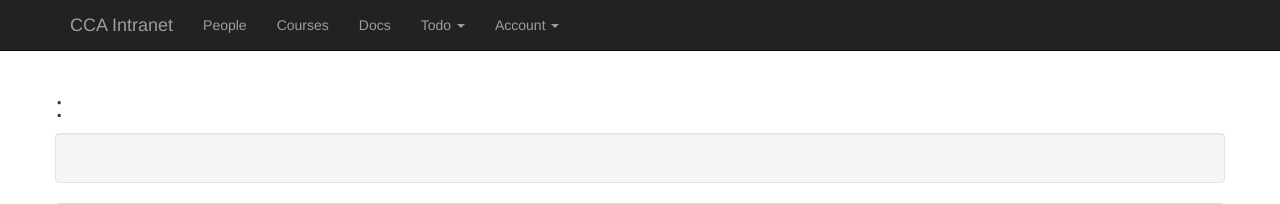
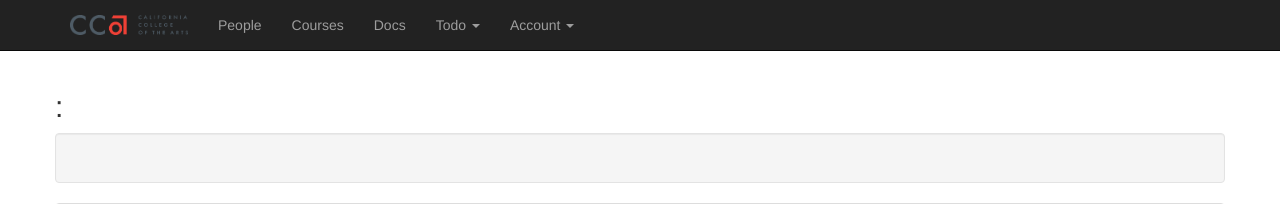
Before and after one commit to shacker/ccademo, a Django app: template templates/courses/course_detail.html in a window 1280 px wide. Shown: the top 204 px of the page. Run offline with Django 3.2, Linux system fonts and the light colour scheme; the template is opened without the code that fills it, so the values that code supplies are empty; parts of the project's set-up code (start-up, migrations or seed data) failed here and were passed over; some libraries are stand-ins or nearby versions.

Commit message:
CCA branding

```diff
--- a/static/styles/sass/app.scss
+++ b/static/styles/sass/app.scss
@@ -14,3 +14,7 @@
 		font-weight: bold;
 	}
 }
+
+.navbar-brand img {
+	height: 100%;
+}
--- a/templates/base.html
+++ b/templates/base.html
@@ -1,5 +1,4 @@
 {% load static from staticfiles %}
-
 
 <!DOCTYPE html>
 <html lang="en">
--- a/templates/navigation.html
+++ b/templates/navigation.html
@@ -1,3 +1,5 @@
+{% load static from staticfiles %}
+
 <!-- Bootstrap navbar -->
 <div class="navbar navbar-inverse navbar-fixed-top" role="navigation">
   <div class="container">
@@ -8,7 +10,7 @@
         <span class="icon-bar"></span>
         <span class="icon-bar"></span>
       </button>
-      <a class="navbar-brand" href="/">CCA Intranet</a>
+      <a class="navbar-brand" href="/"><img src="{% static 'images/cca_flushleftthreelineCOLOR.gif' %}" /></a>
     </div>
     <div class="navbar-collapse collapse">
       <ul class="nav navbar-nav">
```
Also changed, not shown: static/images/cca_flushleftthreelineCOLOR.gif (added), static/styles/css/app.css.
